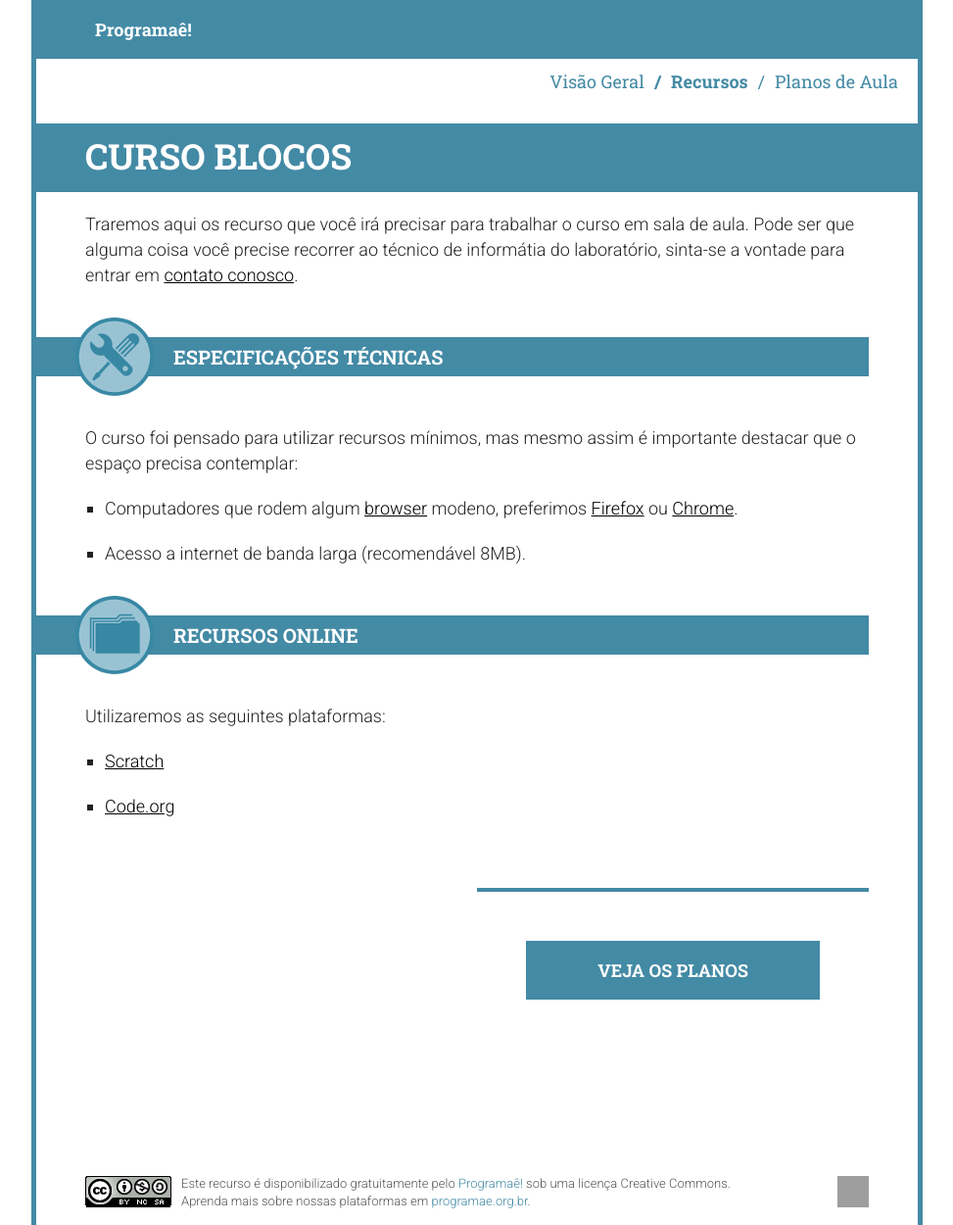
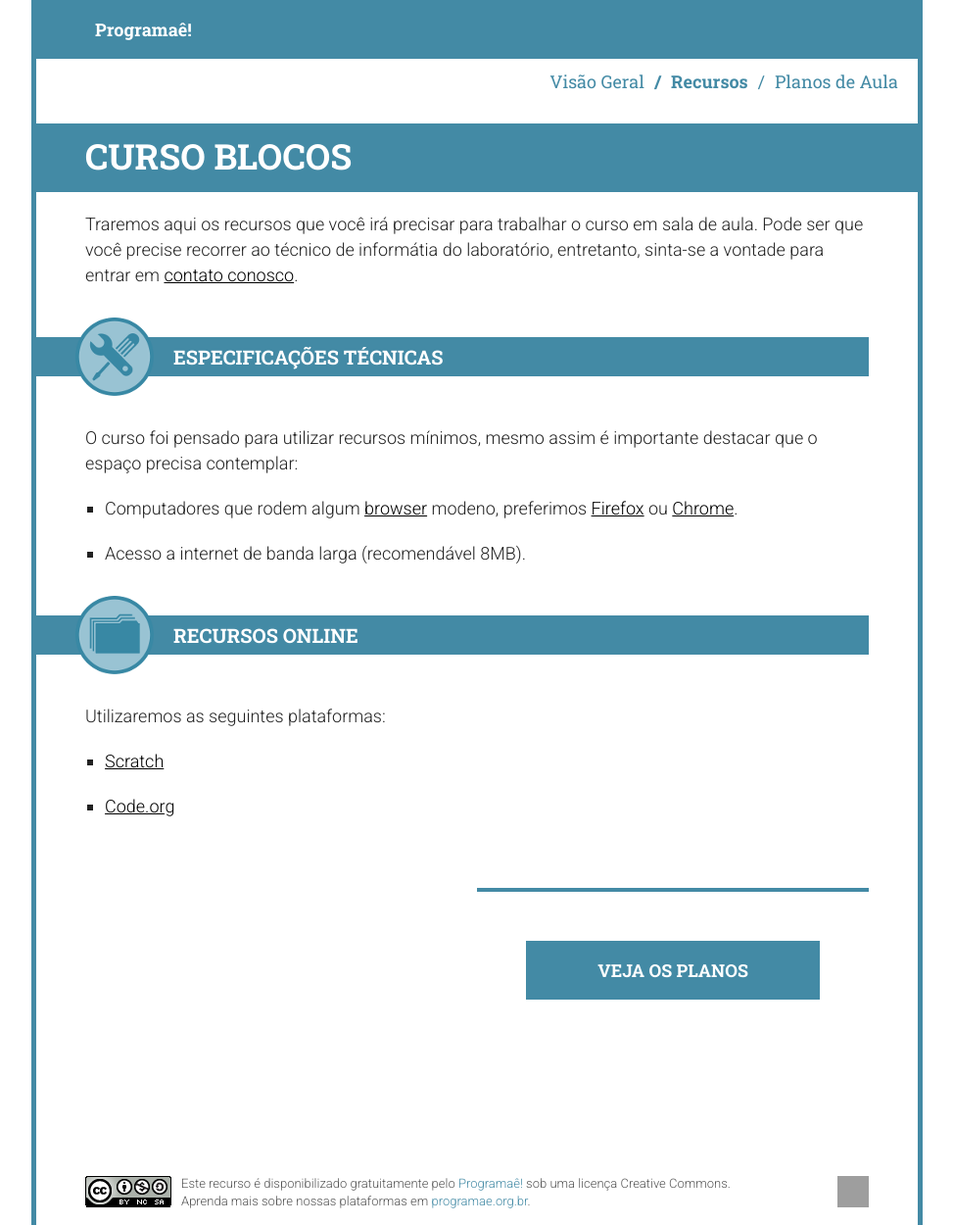
Before and after one commit to Programae/blocos, a Jekyll site: the page built from recursos.md, in a window 1280 px wide. Shown: the whole page at 98% size, without its empty margins (153-1126 px from the left). Built offline with Jekyll 4.4.1, drawn with Linux system fonts in a browser that asks for light colours; nearby versions of some CDN libraries; library files that are not in the unit come from our copies; grey boxes are pictures that could not be loaded.

Commit message:
corrige erros de ortografia

```diff
--- a/_layouts/recursos.html
+++ b/_layouts/recursos.html
@@ -31,7 +31,7 @@
 
     <div >
 
-        <p>Traremos aqui os recurso que você irá precisar para trabalhar o curso em sala de aula. Pode ser que alguma coisa você precise recorrer ao técnico de informátia do laboratório, sinta-se a vontade para entrar em <a href="mailto:Programae@fundacaolemann.org.br">contato conosco</a>.</p>
+        <p>Traremos aqui os recursos que você irá precisar para trabalhar o curso em sala de aula. Pode ser que você precise recorrer ao técnico de informátia do laboratório, entretanto, sinta-se a vontade para entrar em <a href="mailto:Programae@fundacaolemann.org.br">contato conosco</a>.</p>
         <!-- <img src='/learning/resources/sorting-hat-lesson/cover.png' />  -->
 
     </div>
@@ -39,7 +39,7 @@
   <aside class="overview hardware">
     <h2>Especificações Técnicas</h2>
 
-    <p>O curso foi pensado para utilizar recursos mínimos, mas mesmo assim é importante destacar que o espaço precisa contemplar:</p>
+    <p>O curso foi pensado para utilizar recursos mínimos, mesmo assim é importante destacar que o espaço precisa contemplar:</p>
 
     <ul>
     <li>Computadores que rodem algum <a href="http://pt.wikipedia.org/wiki/Navegador_%28inform%C3%A1tica%29">browser</a> modeno, preferimos <a href="http://www.getfirefox.com">Firefox</a> ou <a href="https://www.google.com/chrome/browser/desktop/index.html">Chrome</a>.</li>
```
